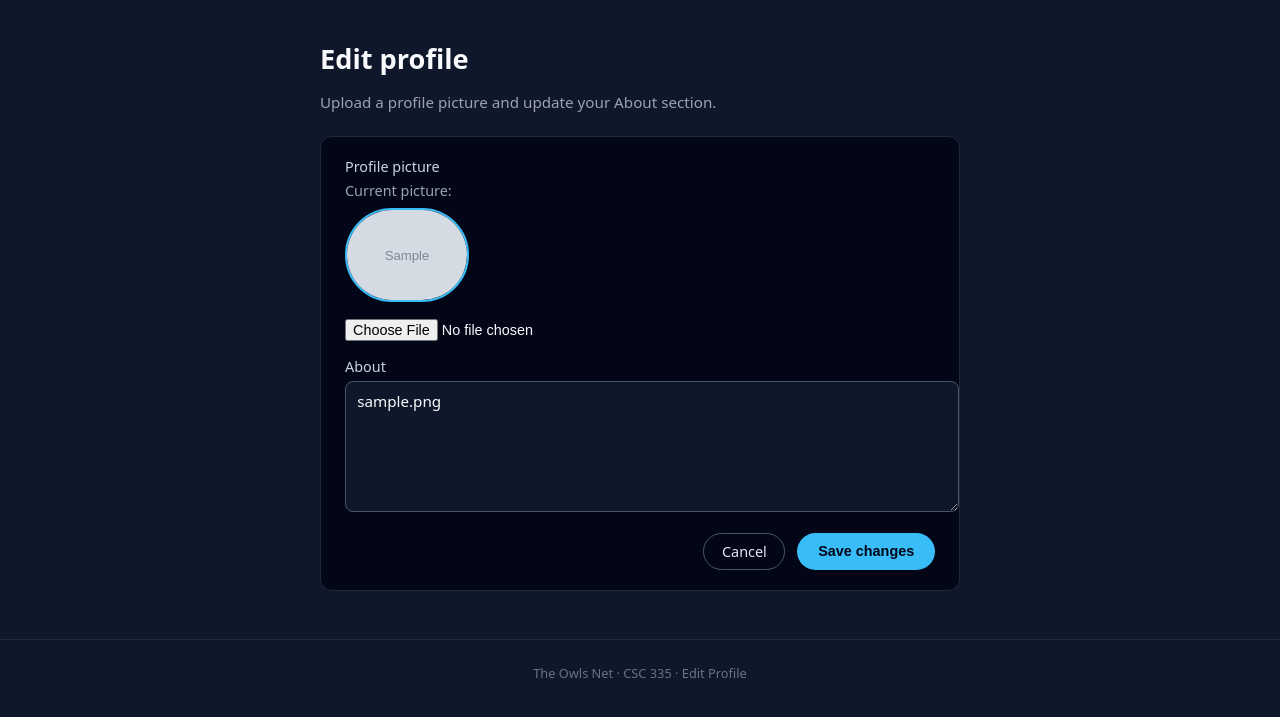
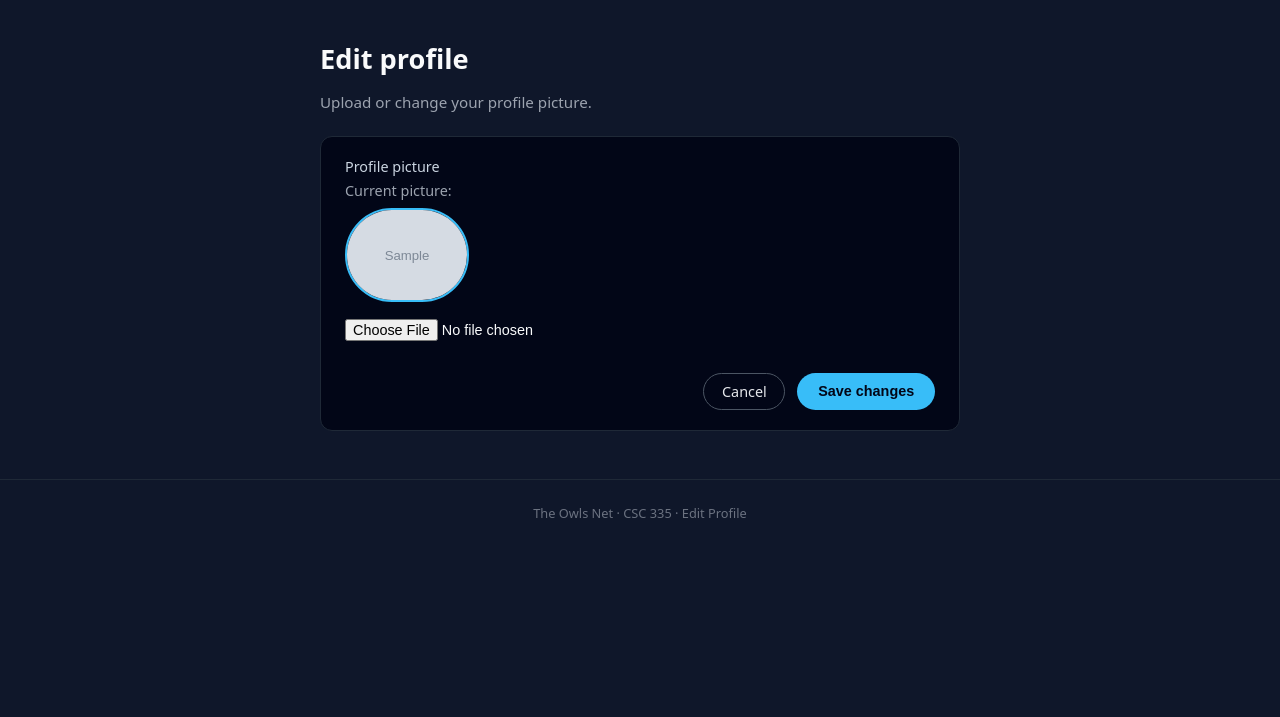
Before and after one commit to lesmayrei/TheOwlsNet, a PHP site: page /editprofile.php in a window 1280 px wide. Shown: the part 55-772 px from the top of the page. Run offline with PHP 8.4, Linux system fonts and the light colour scheme; the visitor is signed in with stand-in values (Sample User, id 1); tables that the repository leaves empty hold one stand-in row (values such as "Sample post"); grey boxes marked "Sample" are stand-in pictures.

Commit message:
lets see if this works

```diff
--- a/editprofile.php
+++ b/editprofile.php
@@ -14,26 +14,23 @@ if (!isset($_SESSION['user_id'])) {
 $userId = (int)$_SESSION['user_id'];
 
 $currentPicture = '';
-$currentBio = '';
 $msg = '';
 
 // load current profile info
 if (isset($conn) && !$conn->connect_error) {
-    $stmt = $conn->prepare('SELECT picture, profile_status FROM profiles WHERE user_id = ? LIMIT 1');
+    $stmt = $conn->prepare('SELECT picture FROM profiles WHERE user_id = ? LIMIT 1');
     if ($stmt) {
         $stmt->bind_param('i', $userId);
         $stmt->execute();
-        $stmt->bind_result($pic, $status);
+        $stmt->bind_result($pic);
         if ($stmt->fetch()) {
             $currentPicture = $pic ?: '';
-            $currentBio = $status ?: '';
         }
         $stmt->close();
     }
 }
 
 if ($_SERVER['REQUEST_METHOD'] === 'POST') {
-    $bio = isset($_POST['bio']) ? trim($_POST['bio']) : '';
     $newPicture = $currentPicture;
 
     // handle file upload if a new file was selected
@@ -57,13 +54,12 @@ if ($_SERVER['REQUEST_METHOD'] === 'POST') {
     }
 
     if (isset($conn) && !$conn->connect_error) {
-        $stmt = $conn->prepare('UPDATE profiles SET picture = ?, profile_status = ? WHERE user_id = ?');
+        $stmt = $conn->prepare('UPDATE profiles SET picture = ? WHERE user_id = ?');
         if ($stmt) {
-            $stmt->bind_param('ssi', $newPicture, $bio, $userId);
+            $stmt->bind_param('si', $newPicture, $userId);
             if ($stmt->execute()) {
                 $msg = 'Profile updated.';
                 $currentPicture = $newPicture;
-                $currentBio = $bio;
             } else {
                 $msg = 'Could not save changes.';
             }
@@ -253,7 +249,7 @@ if ($_SERVER['REQUEST_METHOD'] === 'POST') {
 
 <main>
     <h1>Edit profile</h1>
-    <p class="subtitle">Upload a profile picture and update your About section.</p>
+    <p class="subtitle">Upload or change your profile picture.</p>
 
     <section class="card">
         <form action="editprofile.php" method="POST" enctype="multipart/form-data">
@@ -269,9 +265,6 @@ if ($_SERVER['REQUEST_METHOD'] === 'POST') {
             </div>
 
             <input type="file" name="profile_picture" accept="image/*">
-
-            <label for="bio">About</label>
-            <textarea id="bio" name="bio" placeholder="Write a short bio about yourself..."><?php echo htmlspecialchars($currentBio); ?></textarea>
 
             <div class="btn-row">
                 <a href="profile.php" class="btn-secondary-link">Cancel</a>
```
Also changed, not shown: uploads/1764549428_9DBCEBCF-92CA-446F-BF85-E06371B8E452.jpeg (added), uploads/1764549713_9DBCEBCF-92CA-446F-BF85-E06371B8E452.jpeg (added).
